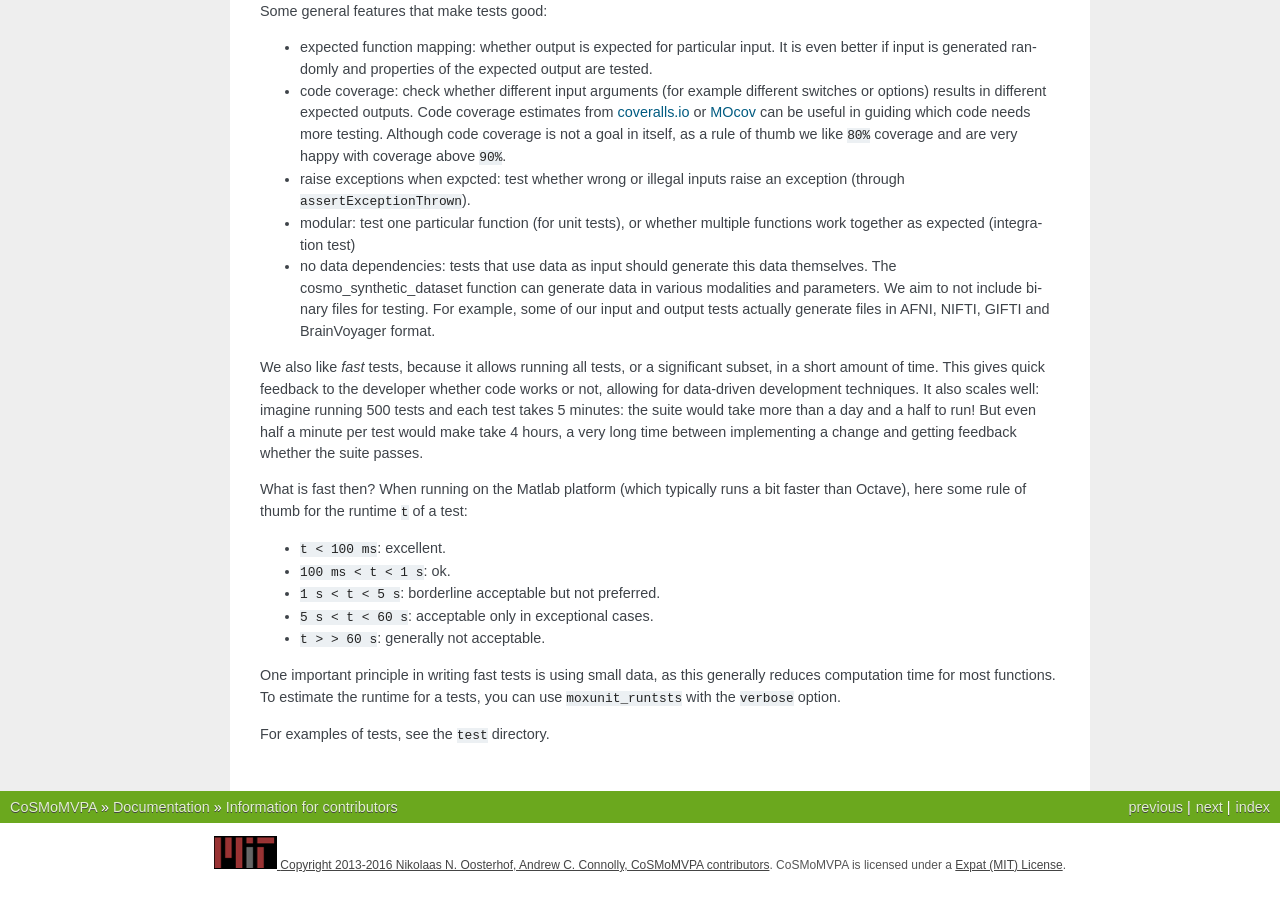
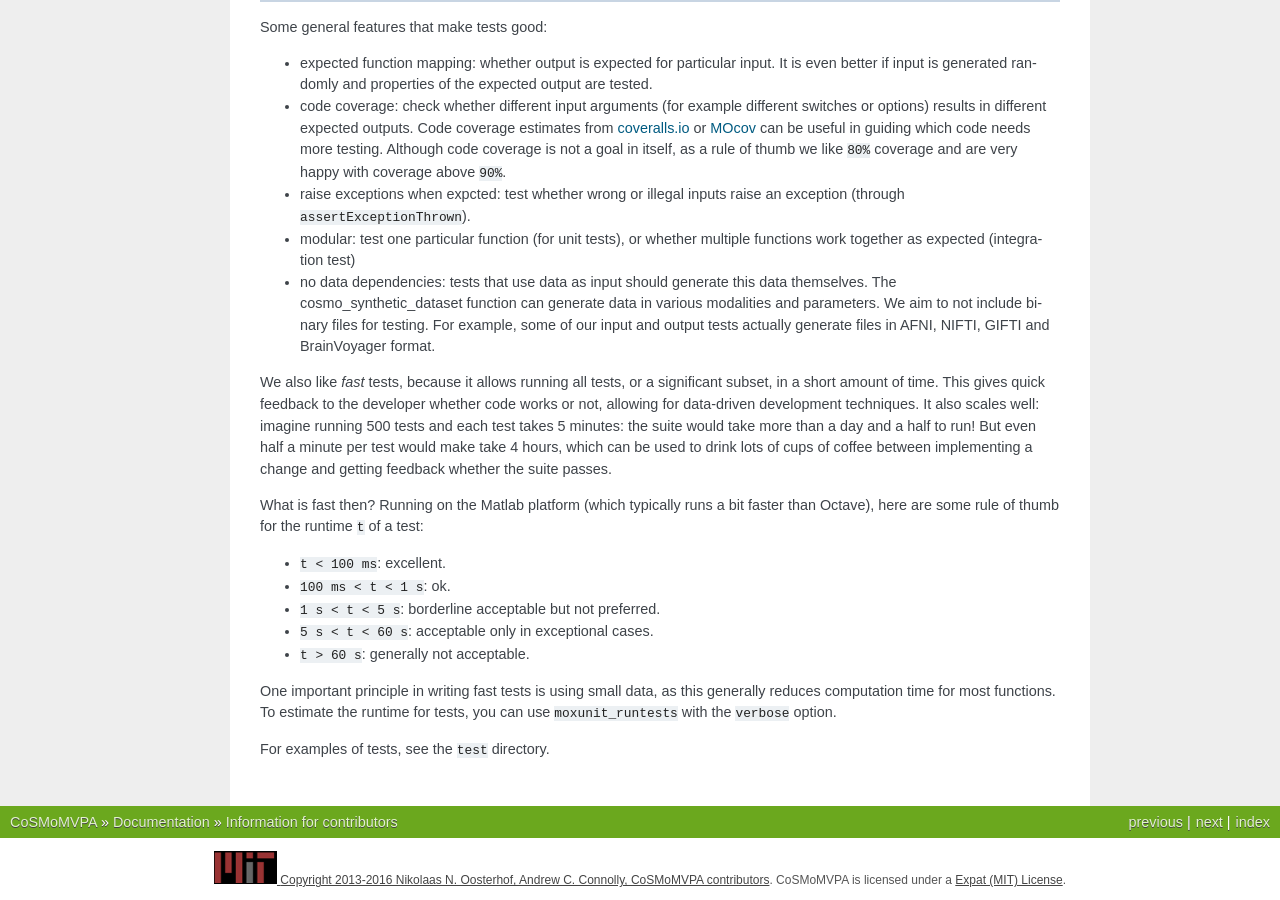
Before and after one commit to CoSMoMVPA/CoSMoMVPA, a Sphinx documentation site: the page built from doc/source/contribute.rst, in a window 1280 px wide and 900 px high, scrolled down 20226 px. Built offline with Sphinx 7.4.7, drawn with Linux system fonts in a browser that asks for light colours; pages that are not in the unit, such as notebooks, are missing from menus; some of the changed text lies outside the part shown.

Commit message:
WEB: minor updates on contributing

```diff
--- a/doc/source/contribute.rst
+++ b/doc/source/contribute.rst
@@ -908,7 +908,8 @@ Use ``sprintf`` or ``fprint`` when formatting strings
 
     .. code-block:: matlab
 
-        fprintf('Accuracy for %s is %.3f +/- %.3f\n', label, mean_value, std_value);
+        fprintf('Accuracy for %s is %.3f +/- %.3f\n', ...
+                            label, mean_value, std_value);
 
 
     *Note*: newer Matlab versions provide ``strjoin``, but for compatibility reasons with older versions, an alternative implementation is provided as ``cosmo_strjoin``.
@@ -1042,17 +1043,17 @@ Some general features that make tests good:
 - modular: test one particular function (for unit tests), or whether multiple functions work together as expected (integration test)
 - no data dependencies: tests that use data as input should generate this data themselves. The :ref:`cosmo_synthetic_dataset` function can generate data in various modalities and parameters. We aim to not include binary files for testing. For example, some of our input and output tests actually generate files in AFNI, NIFTI, GIFTI and BrainVoyager format.
 
-We also like *fast* tests, because it allows running all tests, or a significant subset, in a short amount of time. This gives quick feedback to the developer whether code works or not, allowing for data-driven development techniques. It also scales well: imagine running 500 tests and each test takes 5 minutes: the suite would take more than a day and a half to run! But even half a minute per test would make take 4 hours, a very long time between implementing a change and getting feedback whether the suite passes.
+We also like *fast* tests, because it allows running all tests, or a significant subset, in a short amount of time. This gives quick feedback to the developer whether code works or not, allowing for data-driven development techniques. It also scales well: imagine running 500 tests and each test takes 5 minutes: the suite would take more than a day and a half to run! But even half a minute per test would make take 4 hours, which can be used to drink lots of cups of coffee between implementing a change and getting feedback whether the suite passes.
 
-What is fast then? When running on the Matlab platform (which typically runs a bit faster than Octave), here some rule of thumb for the runtime ``t`` of a test:
+What is fast then? Running on the Matlab platform (which typically runs a bit faster than Octave), here are some rule of thumb for the runtime ``t`` of a test:
 
 - ``t < 100 ms``: excellent.
 - ``100 ms < t < 1 s``: ok.
 - ``1 s < t < 5 s``: borderline acceptable but not preferred.
 - ``5 s < t < 60 s``: acceptable only in exceptional cases.
-- ``t > > 60 s``: generally not acceptable.
+- ``t > 60 s``: generally not acceptable.
 
-One important principle in writing fast tests is using small data, as this generally reduces computation time for most functions. To estimate the runtime for a tests, you can use ``moxunit_runtsts`` with the ``verbose`` option.
+One important principle in writing fast tests is using small data, as this generally reduces computation time for most functions. To estimate the runtime for tests, you can use ``moxunit_runtests`` with the ``verbose`` option.
 
 For examples of tests, see the ``test`` directory.
 
--- a/doc/source/links.txt
+++ b/doc/source/links.txt
@@ -26,6 +26,7 @@
 .. |Matlab(TM)| unicode:: MATLAB U+00AE
 .. _Matlab statistics: http://www.mathworks.it/products/statistics/
 .. _MOcov: https://github.com/MOcov/MOcov
+.. _MOdox: https://github.com/MOdox/MOdox
 .. _MOxUnit: https://github.com/MOxUnit/MOxUnit
 .. _MRIcron: http://www.nitrc.org/projects/mricron
 .. _NeuroElf: http://neuroelf.net
```
Also changed, not shown: other parts of doc/source/contribute.rst (+1 -1 lines).
